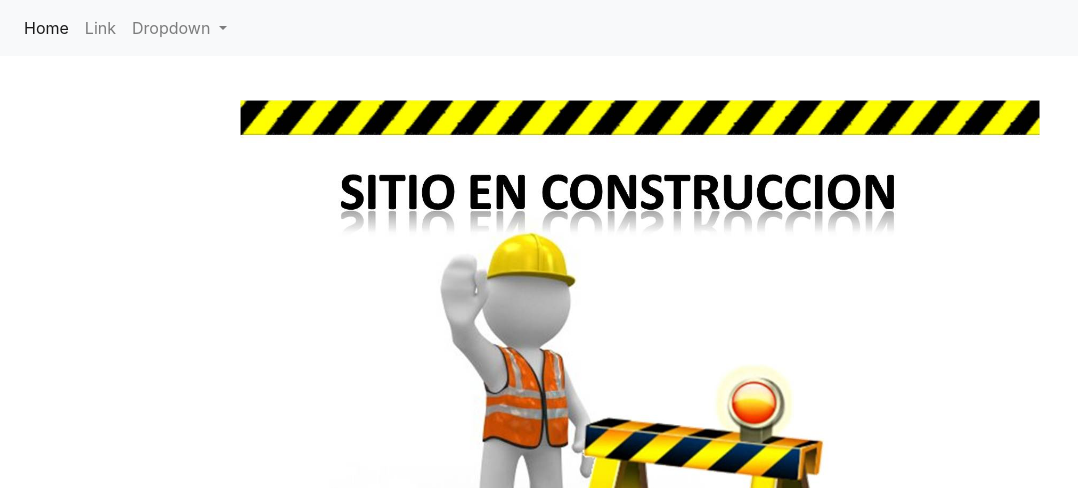
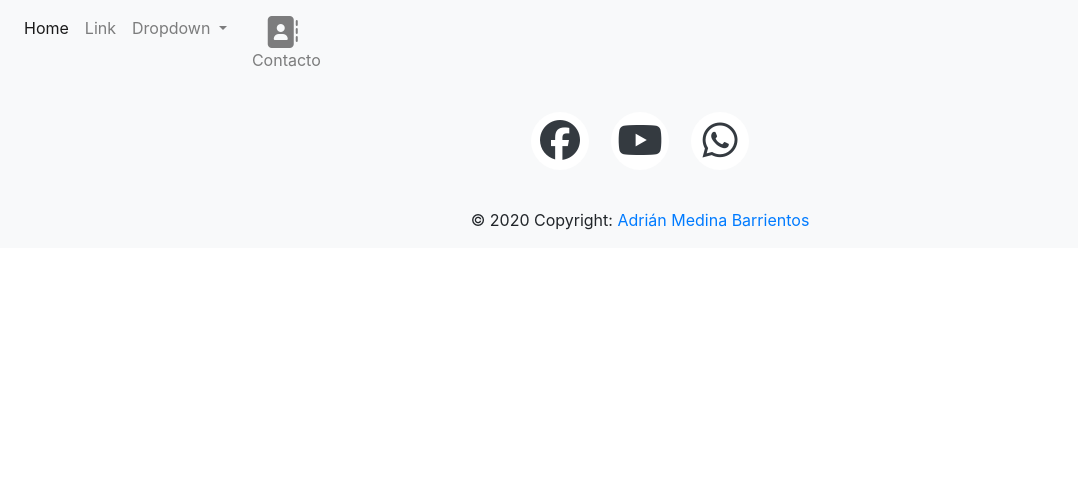
Before and after one commit to condescrim/TAG2020, a PHP site: page /idex2.html in a window 1280 px wide. Shown: the top 488 px of the page, without its empty margins (0-1078 px from the left). Run offline with PHP 8.4, Linux system fonts and the light colour scheme; some libraries are stand-ins or nearby versions.

Commit message:
iconos redes sociales

```diff
--- a/css/styles.css
+++ b/css/styles.css
@@ -1,9 +1,73 @@
-body{
+/*body{
     background-image: url(../imagenes/SITIO-EN-CONSTRUCCION.jpg);
     background-repeat: no-repeat;
     background-size: 100vh;
     background-attachment: fixed;
     background-position: center;
+}*/
+
+
+.nav-icon{
+    display: block!important;
+    font-size: 2rem;
+    text-align: center;
+}
+
+
+/*iconos de redes sociales*/
+
+.icon-button {
+	background-color: white;
+	border-radius: 3.6rem;
+	cursor: pointer;
+	display: inline-block;
+	font-size: 2.0rem;
+	height: 3.6rem;
+	line-height: 3.6rem;
+	margin: 0 5px;
+	position: relative;
+	text-align: center;
+	width: 3.6rem;
+}
+
+
+.icon-button span {
+	display: block;
+	height: 0;
+	left: 50%;
+	margin: 0;
+	position: absolute;
+	top: 50%;
+	transition: all 0.3s;
+	width: 0;
+}
+
+.icon-button:hover span {
+	width: 3.8rem;
+	height: 3.8rem;
+	border-radius: 3.5rem;
+	margin: -1.9rem;
+}
+
+
+.icon-button i {
+	left: 0;
+	line-height: 3.6rem;
+	position: absolute;
+	top: 0;
+  transition: all 0.3s;
+	width: 3.6rem;
+	z-index: 1;
+}
+
+.icon-button .icon-negro {
+	color: #343a40;
+}
+.icon-button:hover .icon-negro {
+	color: white;
+}
+.black-circulo span {
+	background-color: #343a40;
 }
 
 
--- a/idex2.html
+++ b/idex2.html
@@ -39,7 +39,13 @@
                             <a class="dropdown-item" href="#">Another action</a>
                             <div class="dropdown-divider"></div>
                             <a class="dropdown-item" href="#">Something else here</a>
+
                         </div>
+                    </li>
+
+                    <li class="nav-item">
+                        <a class="nav-link" href="#"><i class="fas fa-address-book nav-icon"></i> &nbsp; Contacto</a>
+
                     </li>
 
                 </ul>
@@ -52,6 +58,55 @@
 
 
 
+    <!-- Footer -->
+    <footer class="page-footer font-small special-color-dark pt-4 bg-light">
+
+        <!-- Footer Elements -->
+        <div class="container">
+
+            <!-- Social buttons -->
+            <ul class="list-unstyled list-inline text-center">
+                <li class="list-inline-item">
+                    <a id="profile-link" href="https://github.com/condescrim" class="icon-button black-circulo"
+                        target="_blank">
+                        <i class="fab fa-lg fa-facebook icon-negro"></i>
+                        <span></span>
+                    </a>
+                </li>
+
+                <li class="list-inline-item">
+                    <a id="profile-link" href="https://github.com/condescrim" class="icon-button black-circulo"
+                        target="_blank">
+                        <i class="fab fa-lg fa-youtube icon-negro"></i>
+                        <span></span>
+                    </a>
+                </li>
+
+                <li class="list-inline-item">
+                    <a id="profile-link" href="https://github.com/condescrim" class="icon-button black-circulo"
+                        target="_blank">
+                        <i class="fab fa-lg fa-whatsapp icon-negro"></i>
+                        <span></span>
+                    </a>
+                </li>
+
+            </ul>
+            <!-- Social buttons -->
+
+        </div>
+        <!-- Footer Elements -->
+
+        <!-- Copyright -->
+        <div class="footer-copyright text-center py-3">© 2020 Copyright:
+            <a href="https://www.linkedin.com/in/adrian-medina-b-b076a7146/" target="_blank"> Adrián Medina
+                Barrientos</a>
+        </div>
+        <!-- Copyright -->
+
+    </footer>
+    <!-- Footer -->
+
+
     <script src="https://code.jquery.com/jquery-3.5.1.slim.min.js"
         integrity="sha384-DfXdz2htPH0lsSSs5nCTpuj/zy4C+OGpamoFVy38MVBnE+IbbVYUew+OrCXaRkfj"
         crossorigin="anonymous"></script>
@@ -61,8 +116,7 @@
     <script src="https://stackpath.bootstrapcdn.com/bootstrap/4.5.0/js/bootstrap.min.js"
         integrity="sha384-OgVRvuATP1z7JjHLkuOU7Xw704+h835Lr+6QL9UvYjZE3Ipu6Tp75j7Bh/kR0JKI"
         crossorigin="anonymous"></script>
-
-
+    <script src="https://kit.fontawesome.com/17c904e2bb.js" crossorigin="anonymous"></script>
 
 </body>
 
```
